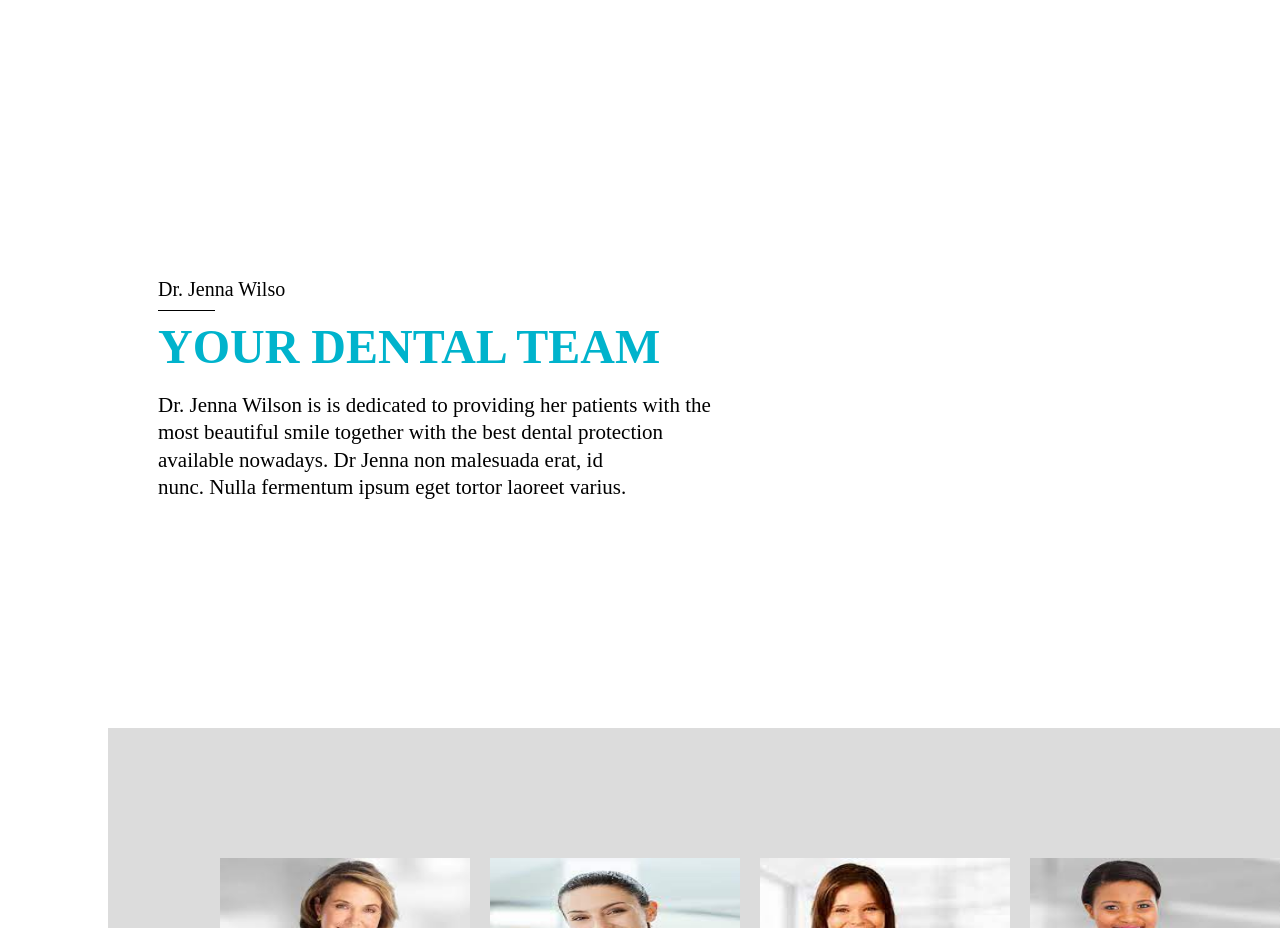
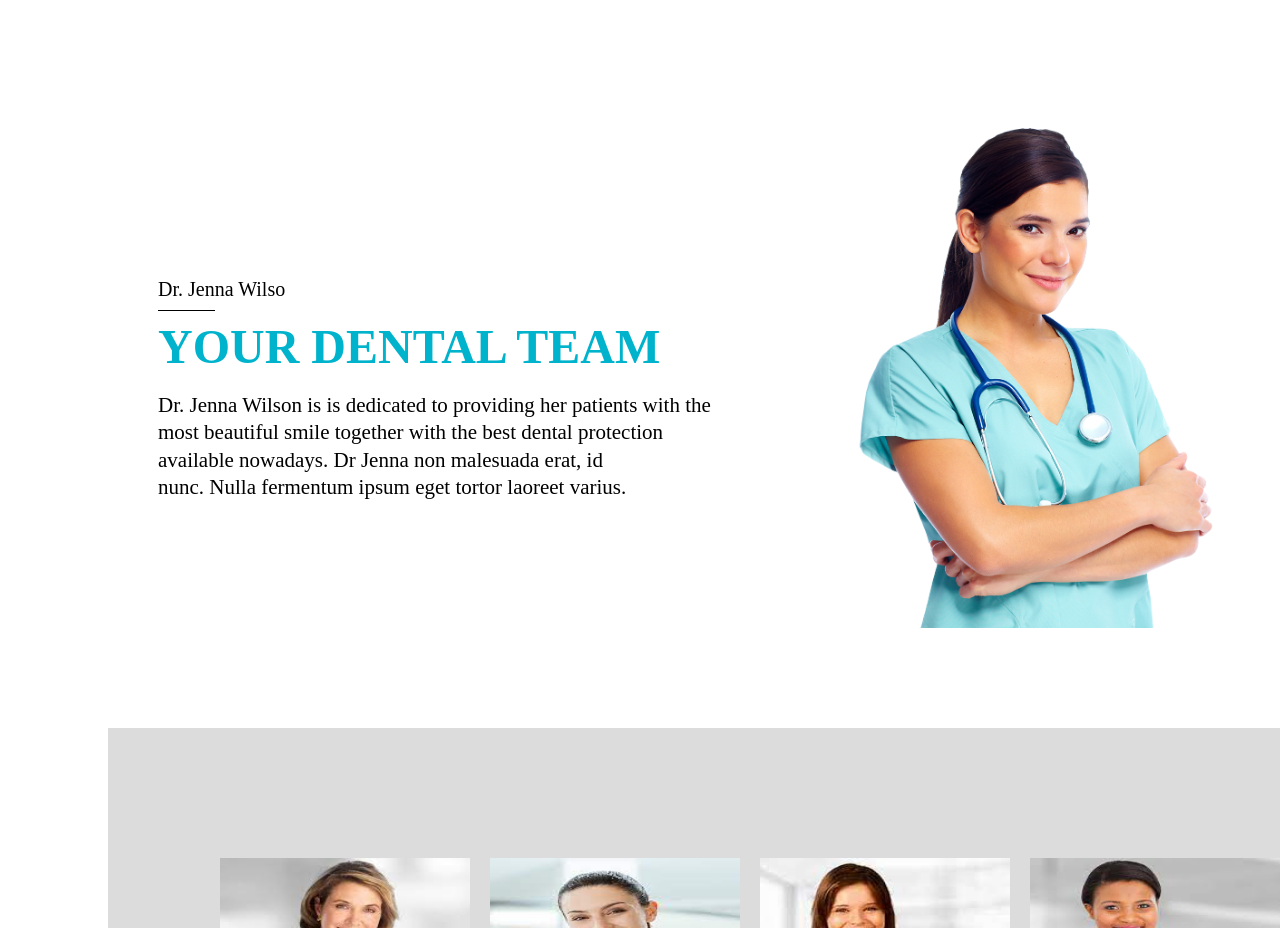
Before and after one commit to Sahiraahamed/doctor, a plain HTML site: page index.html in a window 1280 px wide. Shown: the part 1080-2008 px from the top of the page. Drawn offline with Linux system fonts and the light colour scheme.

Commit message:
image added

```diff
--- a/style.css
+++ b/style.css
@@ -143,7 +143,7 @@
   height: 500px;
   width: 100%;
 
-  background-image: url(./jenna.png);
+  background-image: url(images/jenna.png);
   background-position: right;
   background-repeat: no-repeat;
   background-size: contain;
```
Also changed, not shown: images/jenna.png (added).
